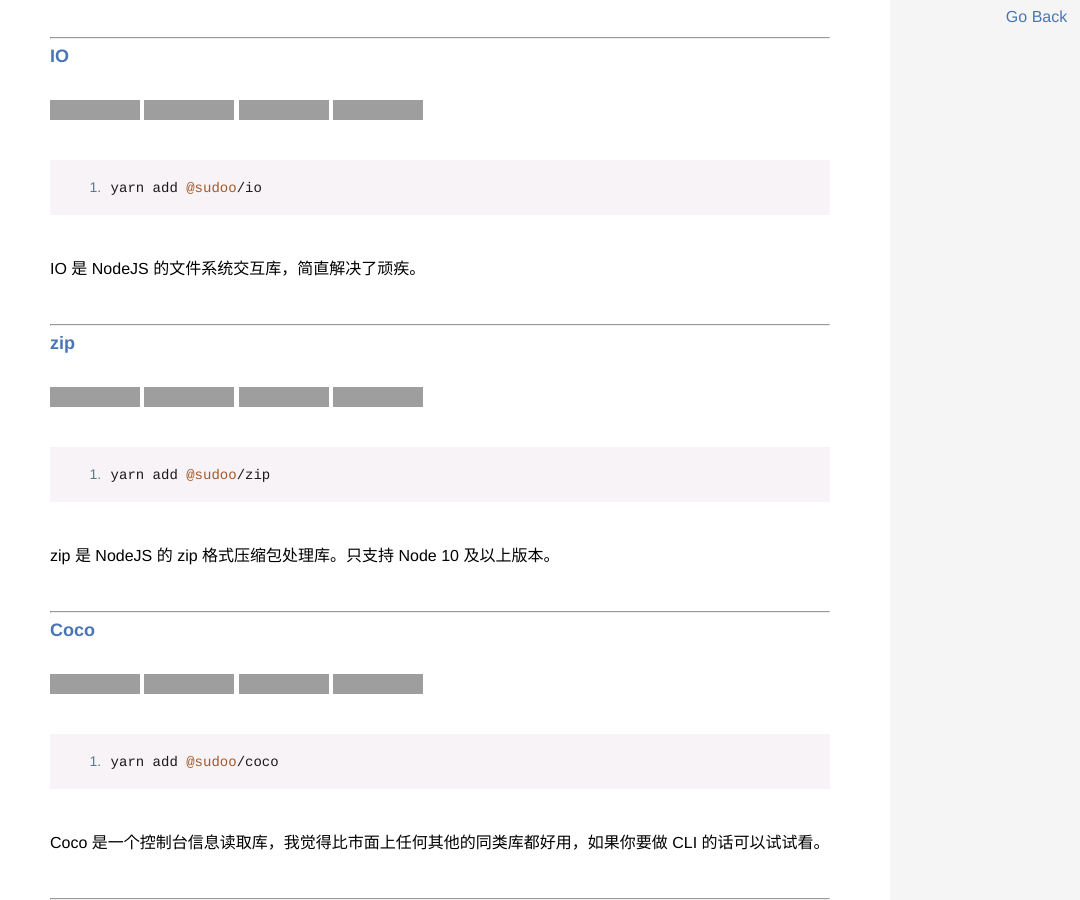
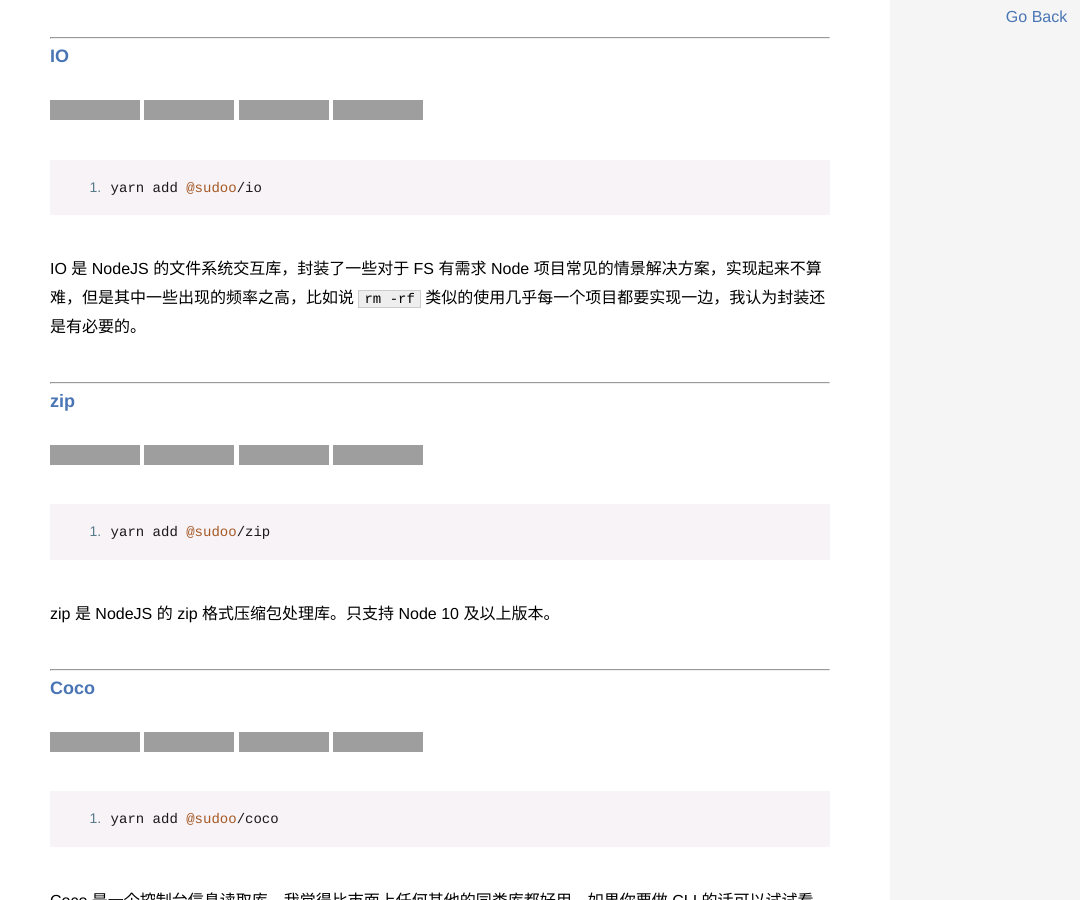
Before and after one commit to WMXPY/blog.mengw.io, a Jekyll site: the page built from _posts/blog/2019-04-02-Sudoo-Packages.md, in a window 1280 px wide and 900 px high, scrolled down 3047 px. Shown: the whole window, without its empty margins (200-1280 px from the left). Built offline with Jekyll 4.4.1, drawn with Linux system fonts in a browser that asks for light colours; grey boxes are pictures that could not be loaded.

Commit message:
fix language

````diff
--- a/_posts/blog/2019-04-02-Sudoo-Packages.md
+++ b/_posts/blog/2019-04-02-Sudoo-Packages.md
@@ -151,7 +151,7 @@ Fetch 是支持链调用，信息复用，语意化的前端 Fetch 库，解决
 yarn add @sudoo/io
 ```
 
-IO 是 NodeJS 的文件系统交互库，简直解决了顽疾。
+IO 是 NodeJS 的文件系统交互库，封装了一些对于 FS 有需求 Node 项目常见的情景解决方案，实现起来不算难，但是其中一些出现的频率之高，比如说 `rm -rf` 类似的使用几乎每一个项目都要实现一边，我认为封装还是有必要的。
 
 ---
 
````
